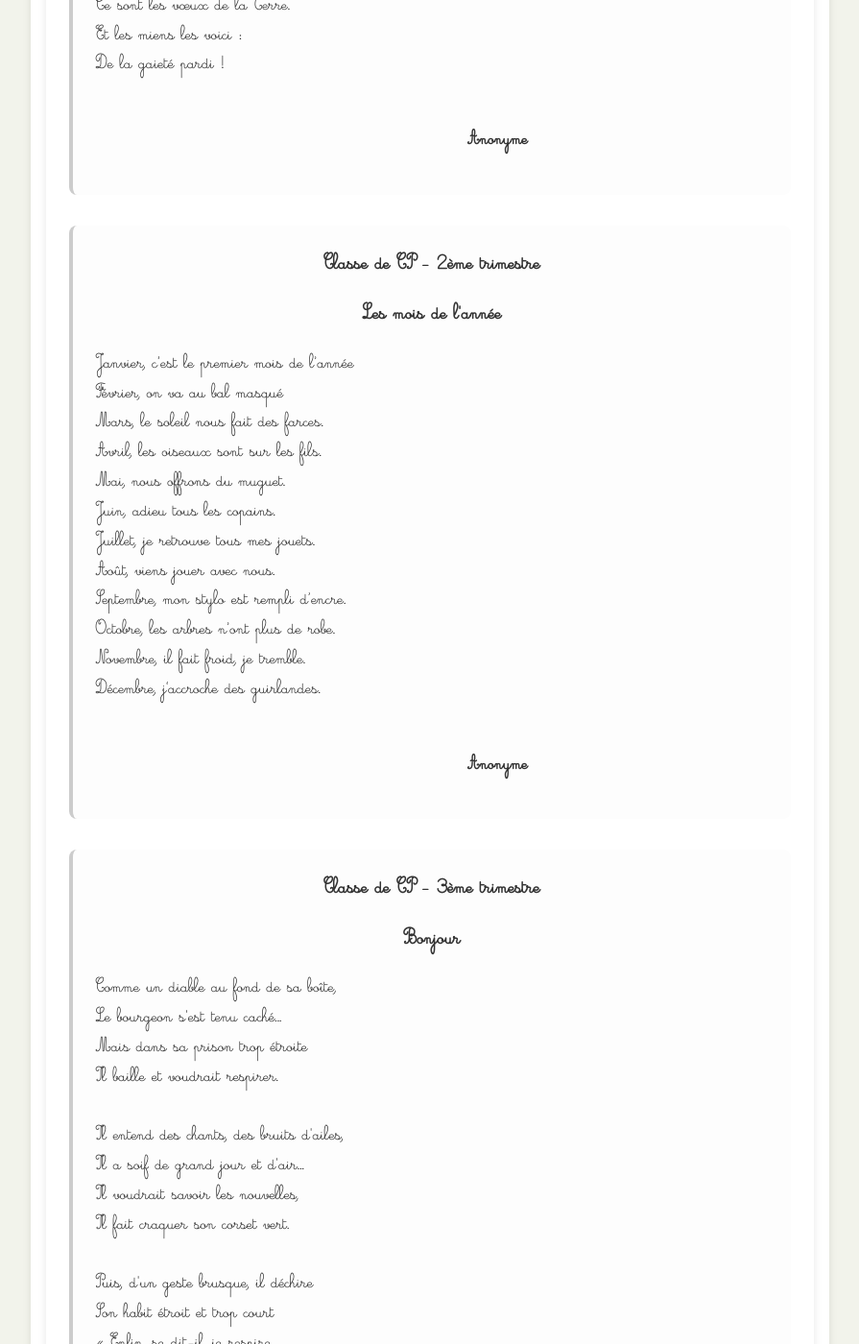
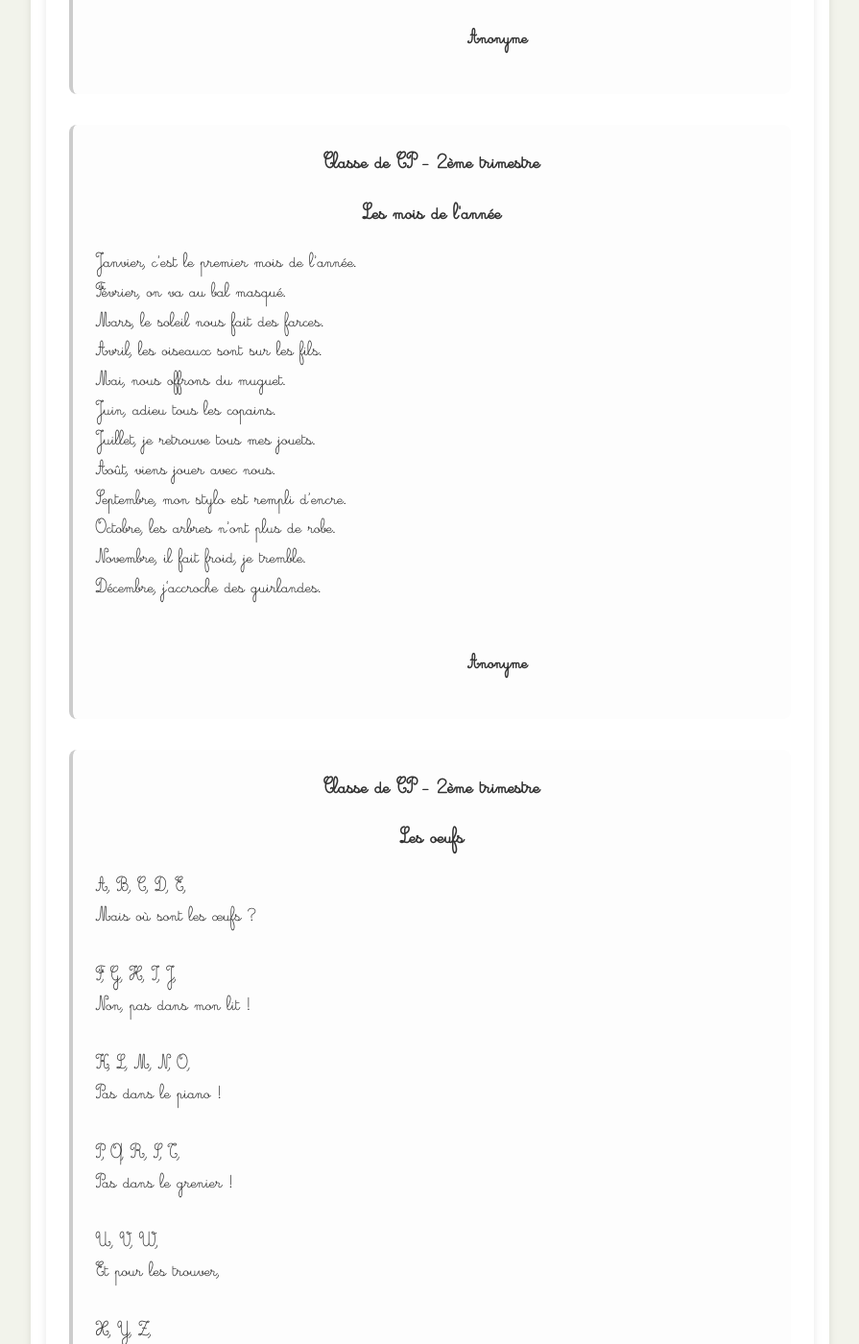
Before and after one commit to RenoCross/the-rushing-gnome, a Jekyll site: the page built from poems.html, in a window 1280 px wide and 1400 px high, scrolled down 3745 px. Shown: the whole window at 96% size, without its empty margins (192-1087 px from the left). Built offline with Jekyll 4.4.1, drawn with Linux system fonts in a browser that asks for light colours; a script that is not in the unit is left out; some of the changed text lies outside the part shown.

Commit message:
Update poems.html

```diff
--- a/poems.html
+++ b/poems.html
@@ -75,9 +75,8 @@ title: ""
 			  <p class="poem-author">— Corinne Albaut<br>(1944-...)</p>
 	</div>
 	<div class="poem-block">
-    <h2 class="collapsible">Classe de CP - 2ème trimestre</h2>
+    <h2>Classe de CP - 2ème trimestre</h2>
     			<h3 class="collapsible">Le Noël du sapin</h3>
-			  <p class="poem-title">Le Noël du sapin</p>
 			  <p class="poem-text">
 				Un sapin réfléchissait :<br>
 				J’ai perdu la neige, c’est vrai<br>
@@ -96,8 +95,7 @@ title: ""
 			  <p class="poem-author">— Corinne Albaut<br>(1944-...)</p>
 	</div>
 	<div class="poem-block">
-          <h3>Classe de CP - 2ème trimestre</h3>
-			  <p class="poem-title">Bonne année</p>
+    			<h3 class="collapsible">Bonne année</h3>
 			  <p class="poem-text">
 				Il faut que je vous dise<br>
 				Une jolie surprise :<br>
@@ -116,8 +114,8 @@ title: ""
           <h3>Classe de CP - 2ème trimestre</h3>
 			  <p class="poem-title">Les mois de l'année</p>
 			  <p class="poem-text">
-				Janvier, c’est le premier mois de l’année<br>
-				Février, on va au bal masqué<br>
+				Janvier, c’est le premier mois de l’année.<br>
+				Février, on va au bal masqué.<br>
 				Mars, le soleil nous fait des farces.<br>
 				Avril, les oiseaux sont sur les fils.<br>
 				Mai, nous offrons du muguet.<br>
@@ -131,8 +129,33 @@ title: ""
 			  </p>
 			  <p class="poem-author">Anonyme</p>
 	</div>
+	<div class="poem-block">
+          <h3>Classe de CP - 2ème trimestre</h3>
+			  <p class="poem-title">Les oeufs</p>
+			  <p class="poem-text">
+				A, B, C, D, E,<br>
+				Mais où sont les œufs ?<br><br>
+				F, G, H, I, J,<br>
+				Non, pas dans mon lit !<br><br>
+				K, L, M, N, O,<br>
+				Pas dans le piano !<br><br>
+				P, Q, R, S, T,<br>
+				Pas dans le grenier !<br><br>
+				U, V, W,<br>
+				Et pour les trouver,<br><br>
+				X, Y, Z,<br>
+				Il faut qu'on nous aide !<br><br>
+			  </p>
+			  <p class="poem-author">Anonyme</p>
+	</div>
+	<div class="poem-block">
+          <h3>Classe de CP - 2ème trimestre</h3>
+			  <p class="poem-title">Samba Lélé</p>
+			  <p class="poem-text">
 
-
+			  </p>
+			  <p class="poem-author">Anonyme</p>
+	</div>
 	<div class="poem-block">
           <h3>Classe de CP - 3ème trimestre</h3>
 			  <p class="poem-title">Bonjour</p>
```
